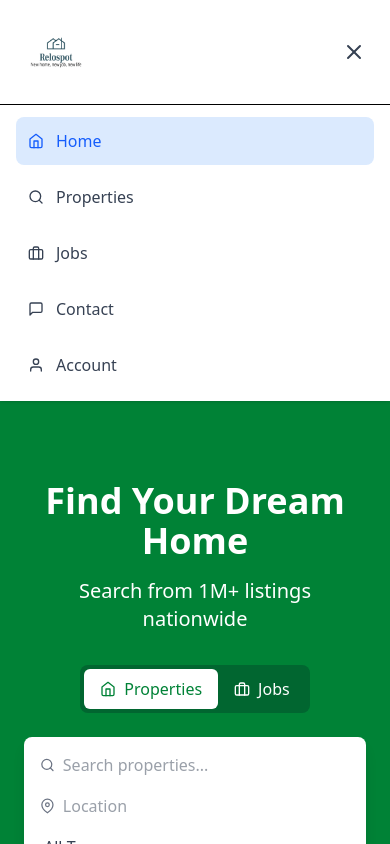
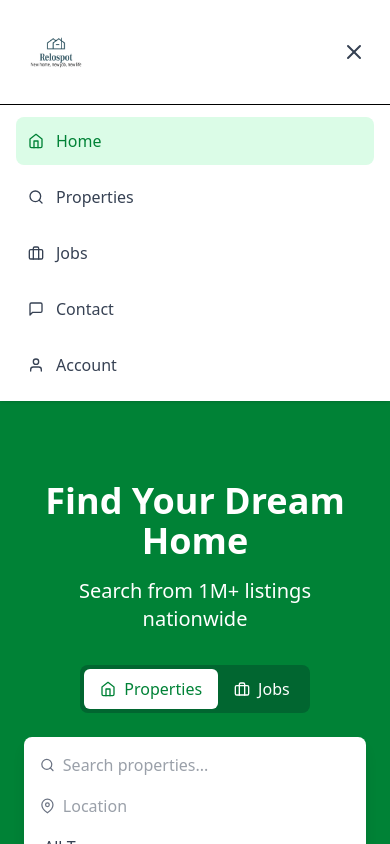
Before and after one commit to Ali-Developer-06/relospot, a React (Vite) app: page /properties in a window 390 px wide. Both pictures are taken after a click on the button 354 px from the left and 52 px from the top of the page. Shown: the top 844 px of the page. Built offline with nearby package versions, Linux system fonts and the light colour scheme.

Commit message:
add data

```diff
--- a/index.html
+++ b/index.html
@@ -5,7 +5,7 @@
     <link rel="icon" type="image/svg+xml" href="/vite.svg" />
     <meta name="viewport" content="width=device-width, initial-scale=1.0" />
     <link rel="stylesheet" href="./src/index.css">
-    <title>Vite + React</title>
+    <title>Relospot</title>
   </head>
   <body>
     <div id="root"></div>
--- a/src/Components/Navbar.jsx
+++ b/src/Components/Navbar.jsx
@@ -63,7 +63,7 @@ return (
                             navigate('/auth', { state: { authType: 'login' } });
                         }}}
                         className={({ isActive }) => `flex items-center px-3 py-3 rounded-lg transition-colors
-                        ${isActive ? 'bg-blue-100 text-blue-600' : 'text-gray-700 hover:bg-gray-100'}`}>
+                        ${isActive ? 'bg-green-100 text-green-700' : 'text-gray-700 hover:bg-green-100'}`}>
                         {item.icon}
                         <span className="ml-2">{item.name}</span>
                     </NavLink>
--- a/vite.config.js
+++ b/vite.config.js
@@ -6,5 +6,5 @@ import tailwindcss from '@tailwindcss/vite'
 // https://vite.dev/config/
 export default defineConfig({
   plugins: [react(), tailwindcss()],
-  base: "/relospot",
+  base: "/",
 })
```
Also changed, not shown: 1 other file (tests, documents, lock files or other folders).
